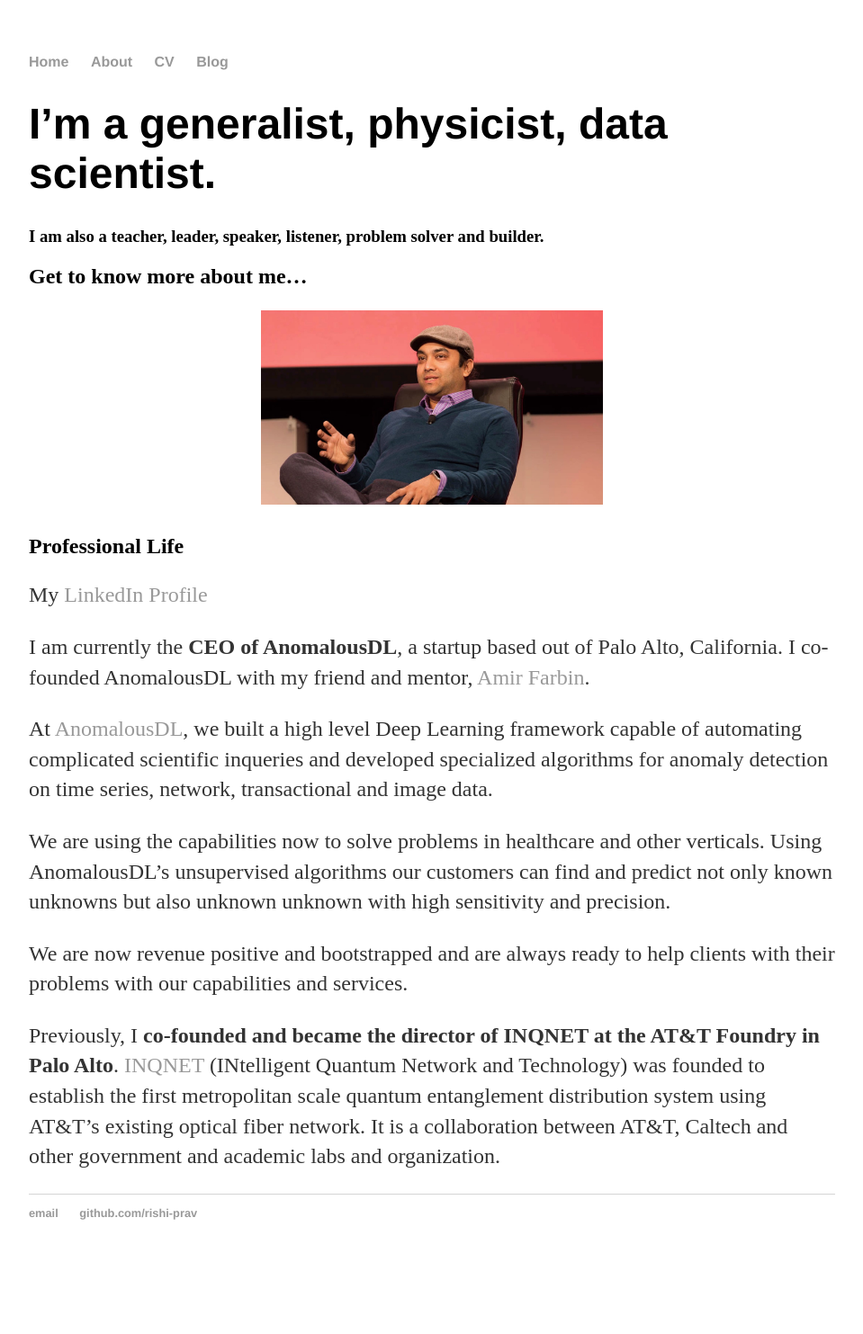
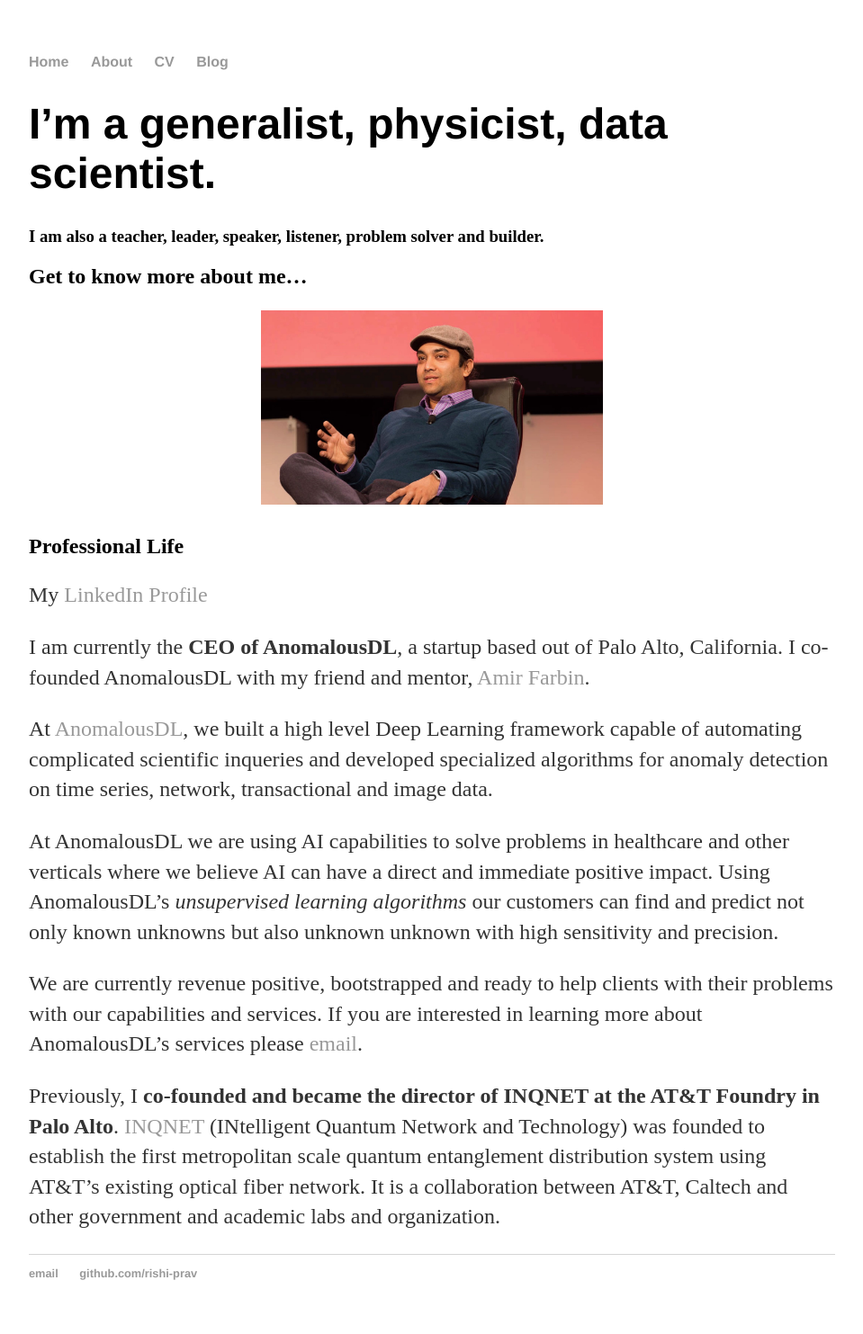
Before and after one commit to rishi-prav/rishi-prav.github.io, a Jekyll site: the page built from about.md, in a window 1280 px wide. Shown: the whole page at 90% size, without its empty margins (160-1119 px from the left). Built offline with Jekyll 4.4.1, drawn with Linux system fonts in a browser that asks for light colours; our own code applies the rules of GitHub Pages for plain Markdown files; before the commit the page ends 1416 px from its top, so only the background shows below that.

Commit message:
changed index.md and about.md

```diff
--- a/about.md
+++ b/about.md
@@ -15,8 +15,8 @@
 
 At [AnomalousDL](https://www.anomalousdl.com/), we built a high level Deep Learning framework capable of automating complicated scientific inqueries and developed specialized algorithms for anomaly detection on time series, network, transactional and image data.
 
-We are using the capabilities now to solve problems in healthcare and other verticals. Using AnomalousDL's unsupervised algorithms our customers can find and predict not only known unknowns but also unknown unknown with high sensitivity and precision.
+At AnomalousDL we are using AI capabilities to solve problems in healthcare and other verticals where we believe AI can have a direct and immediate positive impact. Using AnomalousDL's *unsupervised learning algorithms* our customers can find and predict not only known unknowns but also unknown unknown with high sensitivity and precision.
 
-We are now revenue positive and bootstrapped and are always ready to help clients with their problems with our capabilities and services.
+We are currently revenue positive, bootstrapped and ready to help clients with their problems with our capabilities and services. If you are interested in learning more about AnomalousDL's services please [email](<info@anomalousdl.com>).
 
 Previously, I **co-founded and became the director of INQNET at the AT&T Foundry in Palo Alto**. [INQNET](http://inqnet.caltech.edu/index.html) (INtelligent Quantum Network and Technology) was founded to establish the first metropolitan scale quantum entanglement distribution system using AT&T's existing optical fiber network. It is a collaboration between AT&T, Caltech and other government and academic labs and organization.
```
